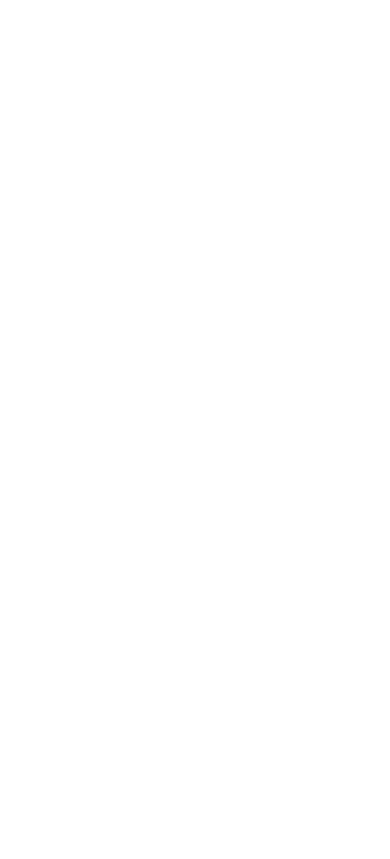
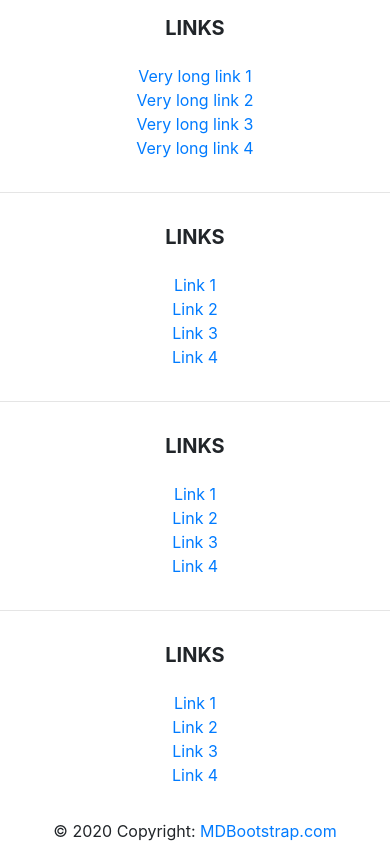
Before and after one commit to cristian16b/react-footer, a React (Create React App) app: page / in a window 390 px wide. Built offline with nearby package versions, Linux system fonts and the light colour scheme.

Commit message:
Agrego el cdn de bootstrap

```diff
--- a/src/App.js
+++ b/src/App.js
@@ -1,9 +1,13 @@
 import logo from './logo.svg';
 import './App.css';
+import Footer from './Footer/Footer';
+import PreFooter from './PreFooter/PreFooter';
 
 function App() {
   return (
     <div className="App">
+      <PreFooter/>
+      <Footer/>
     </div>
   );
 }
--- a/src/Footer/Footer.js
+++ b/src/Footer/Footer.js
@@ -1,24 +1,130 @@
-import logo from './logo.svg';
-import './App.css';
 
-function Footer() {
+const Footer = () => {
   return (
-    <div className="App">
-      <header className="App-header">
-        <img src={logo} className="App-logo" alt="logo" />
-        <p>
-          Edit <code>src/App.js</code> and save to reload.
-        </p>
-        <a
-          className="App-link"
-          href="https://reactjs.org"
-          target="_blank"
-          rel="noopener noreferrer"
-        >
-          Learn React
-        </a>
-      </header>
-    </div>
+    // <!-- Footer -->
+    <footer class="page-footer font-small indigo">
+
+      {/* <!-- Footer Links --> */}
+      <div class="container text-center text-md-left">
+
+        {/* <!-- Grid row --> */}
+        <div class="row">
+
+          {/* <!-- Grid column --> */}
+          <div class="col-md-3 mx-auto">
+
+            {/* <!-- Links --> */}
+            <h5 class="font-weight-bold text-uppercase mt-3 mb-4">Links</h5>
+
+            <ul class="list-unstyled">
+              <li>
+                <a href="#!">Very long link 1</a>
+              </li>
+              <li>
+                <a href="#!">Very long link 2</a>
+              </li>
+              <li>
+                <a href="#!">Very long link 3</a>
+              </li>
+              <li>
+                <a href="#!">Very long link 4</a>
+              </li>
+            </ul>
+
+          </div>
+          {/* <!-- Grid column --> */}
+
+          <hr class="clearfix w-100 d-md-none" />
+
+          {/* <!-- Grid column --> */}
+          <div class="col-md-3 mx-auto">
+
+            {/* <!-- Links --> */}
+            <h5 class="font-weight-bold text-uppercase mt-3 mb-4">Links</h5>
+
+            <ul class="list-unstyled">
+              <li>
+                <a href="#!">Link 1</a>
+              </li>
+              <li>
+                <a href="#!">Link 2</a>
+              </li>
+              <li>
+                <a href="#!">Link 3</a>
+              </li>
+              <li>
+                <a href="#!">Link 4</a>
+              </li>
+            </ul>
+
+          </div>
+          {/* <!-- Grid column --> */}
+
+          <hr class="clearfix w-100 d-md-none" />
+
+          {/* <!-- Grid column --> */}
+          <div class="col-md-3 mx-auto">
+
+            {/* <!-- Links --> */}
+            <h5 class="font-weight-bold text-uppercase mt-3 mb-4">Links</h5>
+
+            <ul class="list-unstyled">
+              <li>
+                <a href="#!">Link 1</a>
+              </li>
+              <li>
+                <a href="#!">Link 2</a>
+              </li>
+              <li>
+                <a href="#!">Link 3</a>
+              </li>
+              <li>
+                <a href="#!">Link 4</a>
+              </li>
+            </ul>
+
+          </div>
+          {/* <!-- Grid column --> */}
+
+          <hr class="clearfix w-100 d-md-none" />
+
+          {/* <!-- Grid column --> */}
+          <div class="col-md-3 mx-auto">
+
+            {/* <!-- Links --> */}
+            <h5 class="font-weight-bold text-uppercase mt-3 mb-4">Links</h5>
+
+            <ul class="list-unstyled">
+              <li>
+                <a href="#!">Link 1</a>
+              </li>
+              <li>
+                <a href="#!">Link 2</a>
+              </li>
+              <li>
+                <a href="#!">Link 3</a>
+              </li>
+              <li>
+                <a href="#!">Link 4</a>
+              </li>
+            </ul>
+
+          </div>
+          {/* <!-- Grid column --> */}
+
+        </div>
+        {/* <!-- Grid row --> */}
+
+      </div>
+      {/* <!-- Footer Links --> */}
+
+      {/* <!-- Copyright --> */}
+      <div class="footer-copyright text-center py-3">© 2020 Copyright:
+        <a href="https://mdbootstrap.com/"> MDBootstrap.com</a>
+      </div>
+      {/* <!-- Copyright --> */}
+
+    </footer>
   );
 }
 
--- a/src/PreFooter/PreFooter.js
+++ b/src/PreFooter/PreFooter.js
@@ -1,23 +1,7 @@
-import logo from './logo.svg';
-import './App.css';
 
 function PreFooter() {
   return (
-    <div className="App">
-      <header className="App-header">
-        <img src={logo} className="App-logo" alt="logo" />
-        <p>
-          Edit <code>src/App.js</code> and save to reload.
-        </p>
-        <a
-          className="App-link"
-          href="https://reactjs.org"
-          target="_blank"
-          rel="noopener noreferrer"
-        >
-          Learn React
-        </a>
-      </header>
+    <div>
     </div>
   );
 }
--- a/src/index.js
+++ b/src/index.js
@@ -7,6 +7,12 @@ import reportWebVitals from './reportWebVitals';
 ReactDOM.render(
   <React.StrictMode>
     <App />
+    <link
+        rel="stylesheet"
+        href="https://maxcdn.bootstrapcdn.com/bootstrap/4.5.0/css/bootstrap.min.css"
+        integrity="sha384-9aIt2nRpC12Uk9gS9baDl411NQApFmC26EwAOH8WgZl5MYYxFfc+NcPb1dKGj7Sk"
+        crossorigin="anonymous"
+      />
   </React.StrictMode>,
   document.getElementById('root')
 );
```
Also changed, not shown: 1 other file (tests, documents, lock files or other folders).
